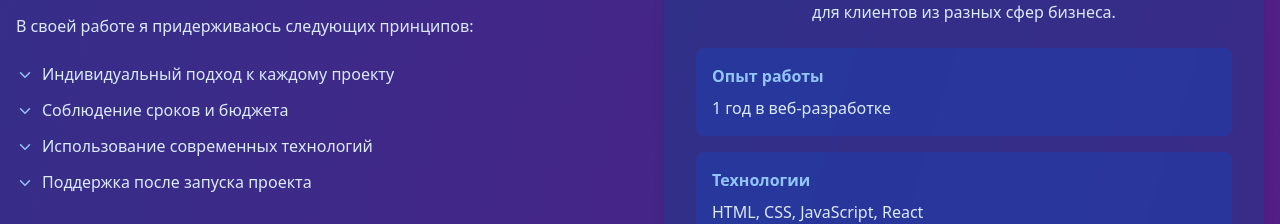
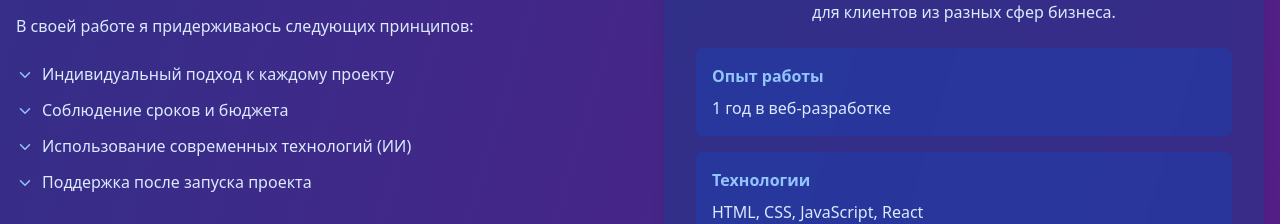
Before and after one commit to mirasbox2022/celair, a React (Vite) app: page / in a window 1280 px wide. Shown: the part 3448-3672 px from the top of the page. Built offline with nearby package versions, Linux system fonts and the light colour scheme.

Commit message:
Update App.tsx

```diff
--- a/src/App.tsx
+++ b/src/App.tsx
@@ -386,7 +386,7 @@ function App() {
                   </li>
                   <li className="flex items-start">
                     <ChevronDown className="text-blue-300 mr-2 flex-shrink-0 mt-1" size={18} />
-                    <span>Использование современных технологий</span>
+                    <span>Использование современных технологий (ИИ)</span>
                   </li>
                   <li className="flex items-start">
                     <ChevronDown className="text-blue-300 mr-2 flex-shrink-0 mt-1" size={18} />
```
